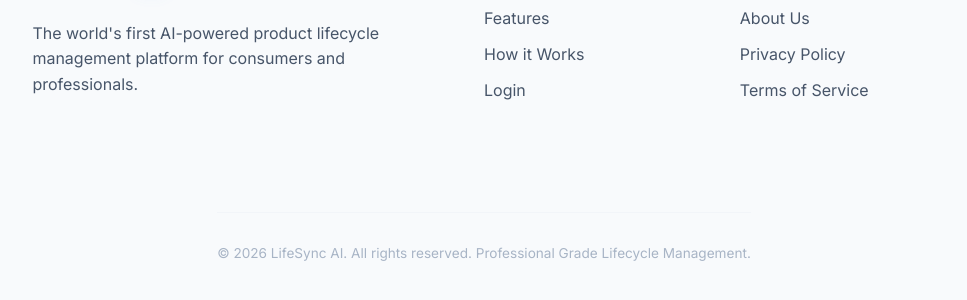
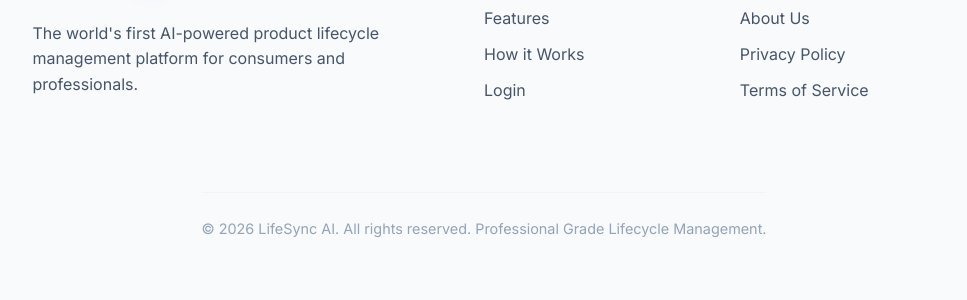
Before and after one commit to achuthmanne/lifesync-ai, a website: page public/index.html in a window 1280 px wide. Shown: the part 5150-5450 px from the top of the page, without its empty margins (156-1123 px from the left). Drawn offline with nearby package versions, Linux system fonts and the light colour scheme.

Commit message:
Tighten footer bottom padding and margin for better professional look

```diff
--- a/public/css/landing.css
+++ b/public/css/landing.css
@@ -401,7 +401,7 @@
 
 /* Footer */
 .landing-footer {
-    padding: 80px 8% 60px;
+    padding: 80px 8% 30px;
     border-top: 1px solid var(--glass-border);
     display: grid;
     grid-template-columns: 2fr 1fr 1fr;
@@ -443,13 +443,12 @@
 
 .footer-bottom {
     grid-column: span 3;
-    padding-top: 30px;
-    margin-top: 50px;
+    padding-top: 25px;
+    margin-top: 30px;
     border-top: 1px solid var(--glass-border);
     text-align: center;
     color: var(--text-light);
-    font-size: 0.85rem;
-    opacity: 0.8;
+    font-size: 0.9rem;
 }
 
 /* Animations */
```
